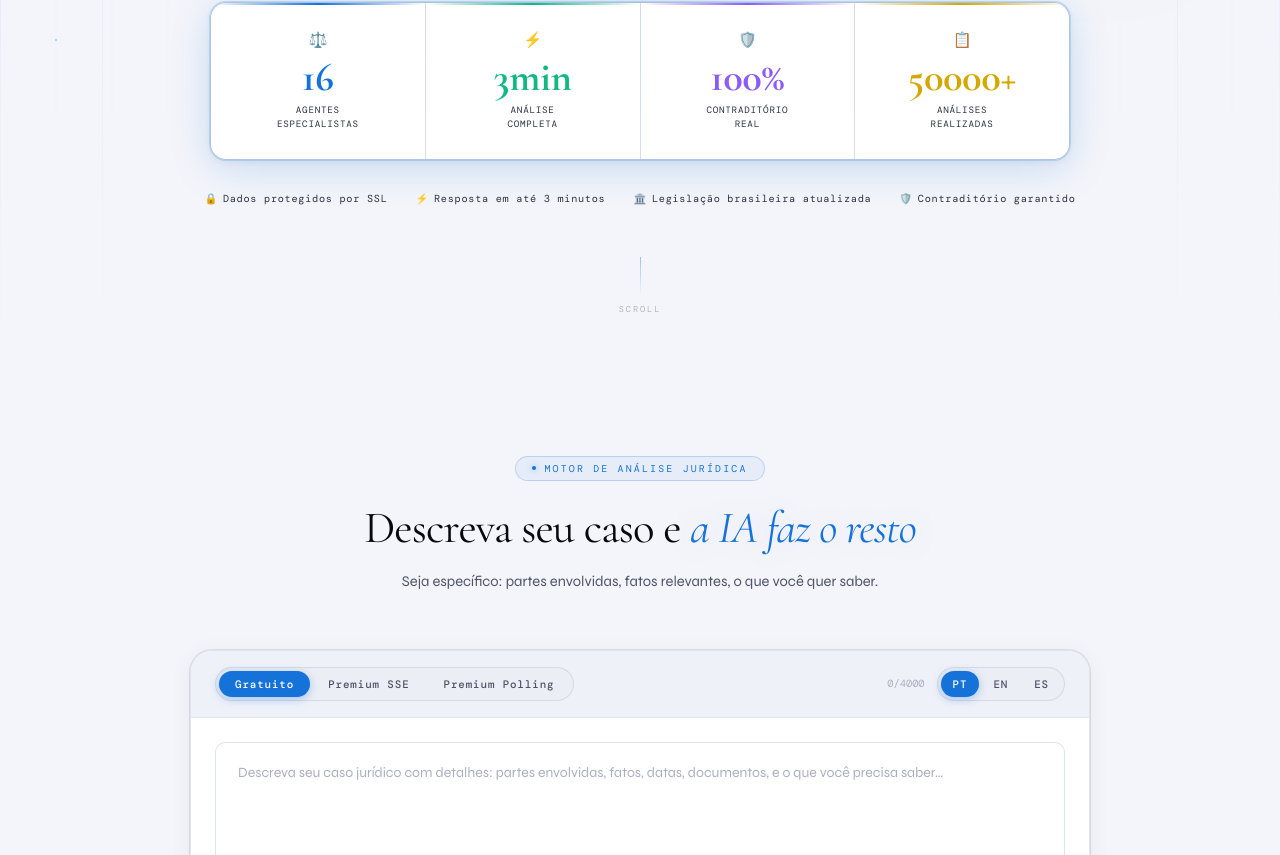
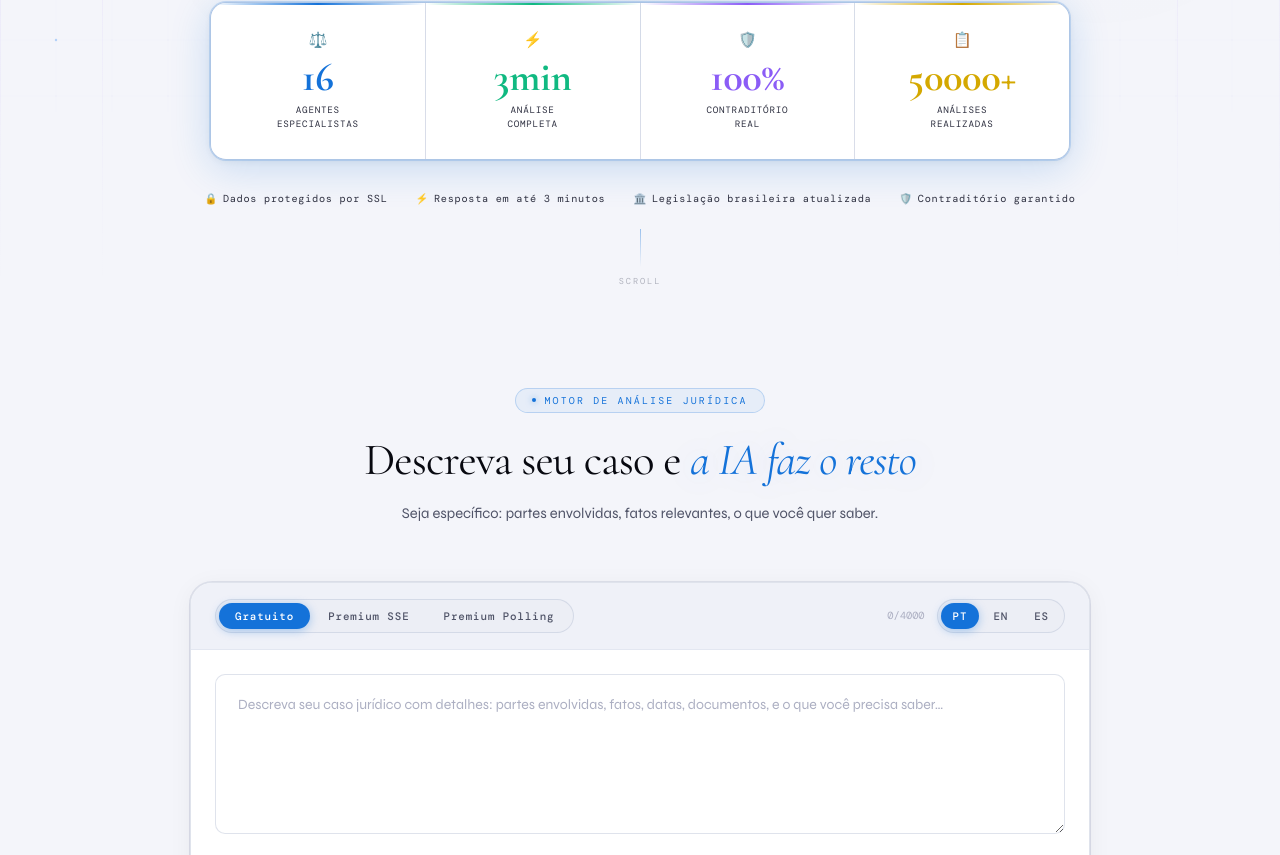
Before and after one commit to cpiresci/jurir, a React (Vite) app: page / in a window 1280 px wide. Shown: the part 688-1543 px from the top of the page. Built offline with nearby package versions, Linux system fonts and the light colour scheme; no server answers; a web font is replaced by a local one.

Commit message:
fix(hero): flex-start, padding-bottom zero, sem area vazia

```diff
--- a/src/components/Hero.jsx
+++ b/src/components/Hero.jsx
@@ -133,9 +133,9 @@ export default function Hero() {
         .hero-section {
 
           display: flex;
-          align-items: center;
+          align-items: flex-start;
           justify-content: center;
-          padding: clamp(88px, 11vh, 110px) 48px 40px;
+          padding: clamp(88px, 11vh, 110px) 48px 0px;
           position: relative;
           overflow: hidden;
         }
@@ -369,7 +369,7 @@ export default function Hero() {
 
           {/* Scroll hint */}
           <div style={{
-            marginTop:'clamp(32px,5vw,52px)', opacity:visible?0.4:0,
+            marginTop:'clamp(16px,2vw,24px)', opacity:visible?0.4:0,
             transition:'opacity .7s 1.4s',
             display:'flex', flexDirection:'column', alignItems:'center', gap:8,
           }}>
```
